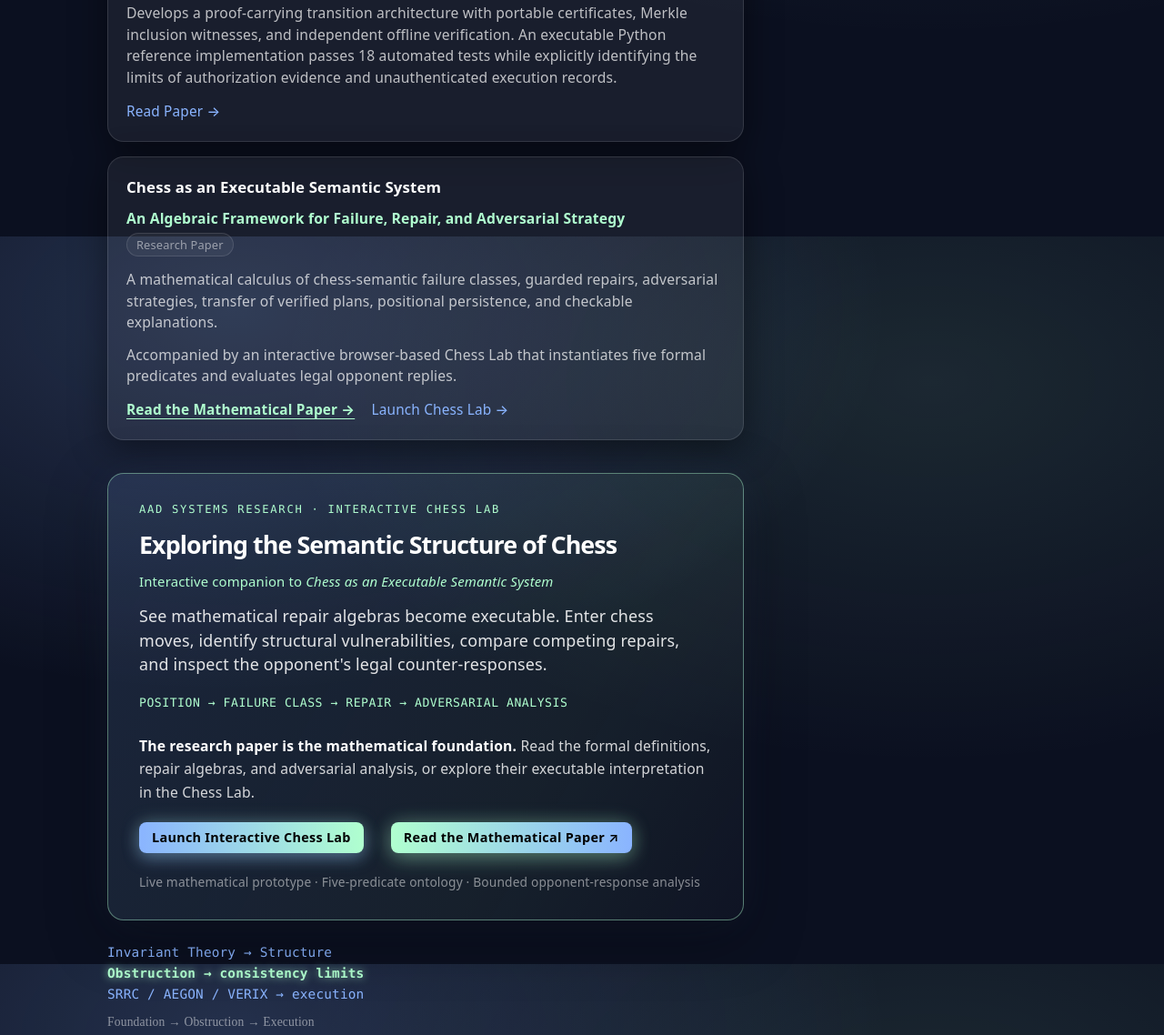
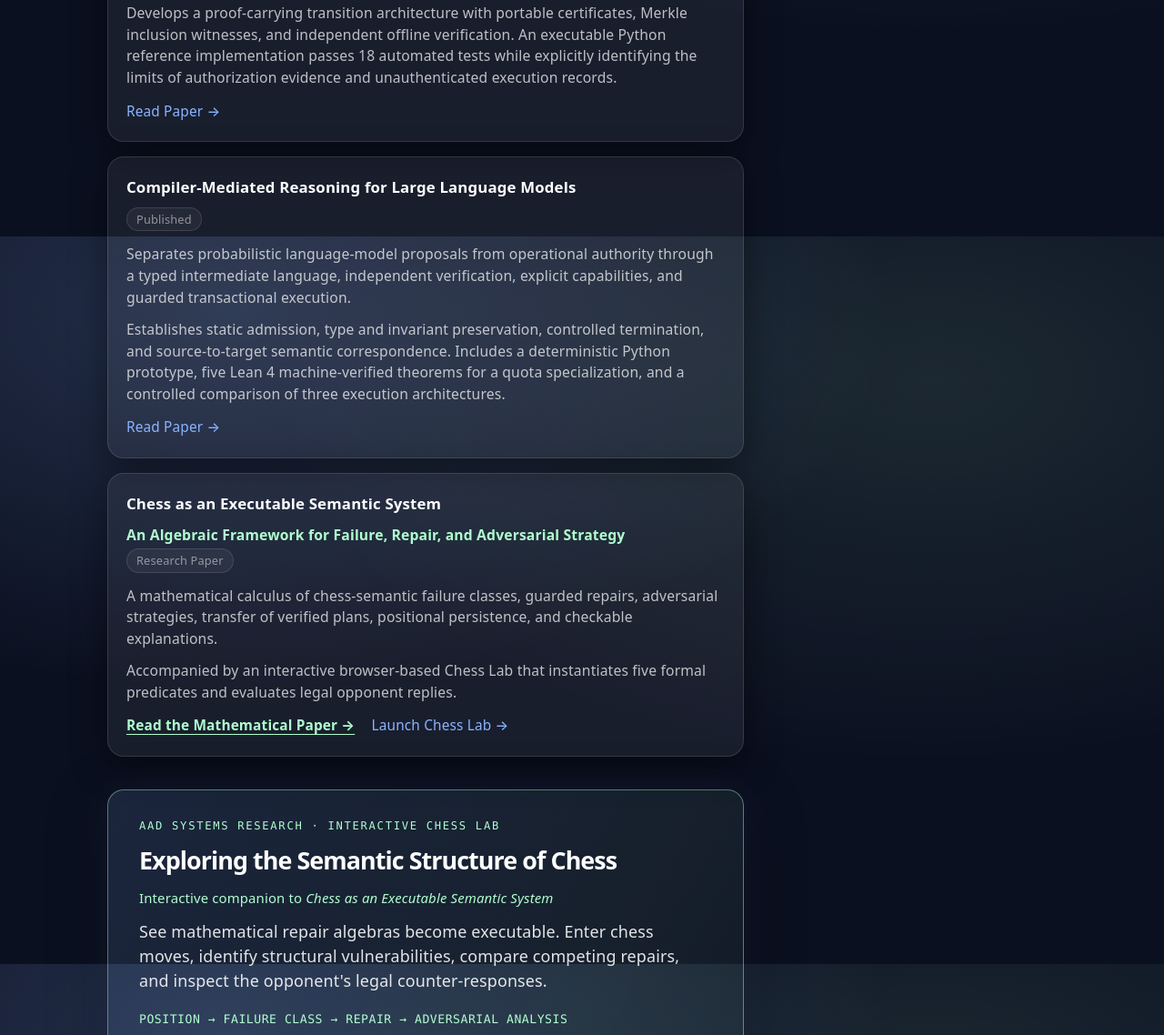
Before and after one commit to blah161/aadsystems-landing, a plain HTML site: page index.html in a window 1280 px wide. Shown: the part 7740-8878 px from the top of the page at 91% size. Drawn offline with Linux system fonts and the light colour scheme.

Commit message:
Update index.html

```diff
--- a/index.html
+++ b/index.html
@@ -1972,6 +1972,28 @@ Read Paper →
   <div class="links">
     <a href="https://aadsystems.com/papers/Proof_Carrying_State_Transitions_for_Reliable_AI_Systems.pdf" data-paper-title="Proof-Carrying State Transitions for Reliable AI Systems" data-paper-group="Applications" data-paper-tags="AI|Semantics" data-paper-meta="Formal AI · proof-carrying transitions"
        target="_blank" rel="noopener noreferrer">Read Paper →</a>
+  </div>
+</div>
+
+<!-- ====================================================== -->
+<!-- COMPILER-MEDIATED REASONING FOR LARGE LANGUAGE MODELS  -->
+<!-- ====================================================== -->
+<div class="card paper" id="compiler-mediated-reasoning" style="margin-top:16px;">
+  <div class="card-title">Compiler-Mediated Reasoning for Large Language Models</div>
+  <div class="badge" style="margin-left:0;">Published</div>
+  <p style="margin-top:14px;">
+    Separates probabilistic language-model proposals from operational authority through
+    a typed intermediate language, independent verification, explicit capabilities,
+    and guarded transactional execution.
+  </p>
+  <p>
+    Establishes static admission, type and invariant preservation, controlled termination,
+    and source-to-target semantic correspondence. Includes a deterministic Python prototype,
+    five Lean 4 machine-verified theorems for a quota specialization, and a controlled
+    comparison of three execution architectures.
+  </p>
+  <div class="links">
+    <a href="papers/Compiler_Mediated_Reasoning_for_Large_Language_Models.pdf" data-paper-title="Compiler-Mediated Reasoning for Large Language Models" data-paper-group="Applications" data-paper-tags="AI|Compilers|Type theory|Semantics|Formal verification" data-paper-meta="Formal AI · verified compilation" target="_blank" rel="noopener noreferrer">Read Paper →</a>
   </div>
 </div>
 
```
